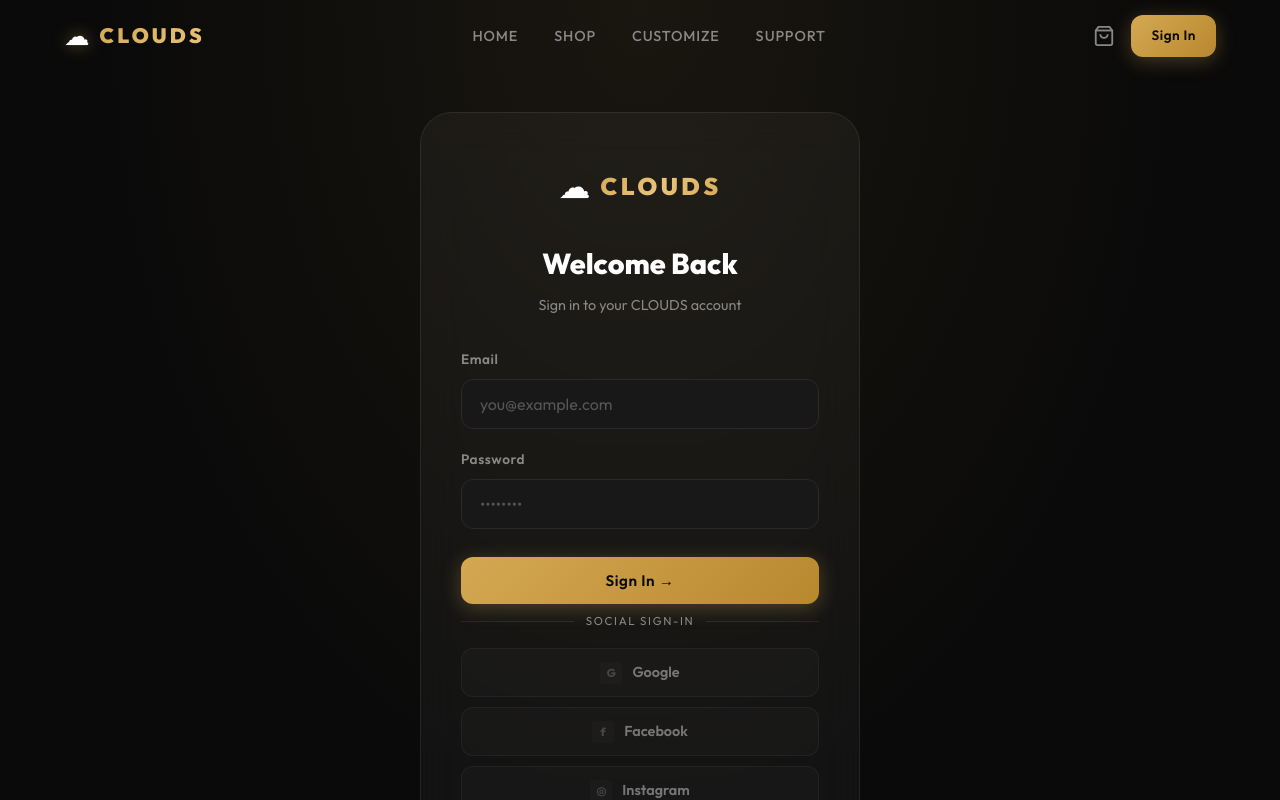
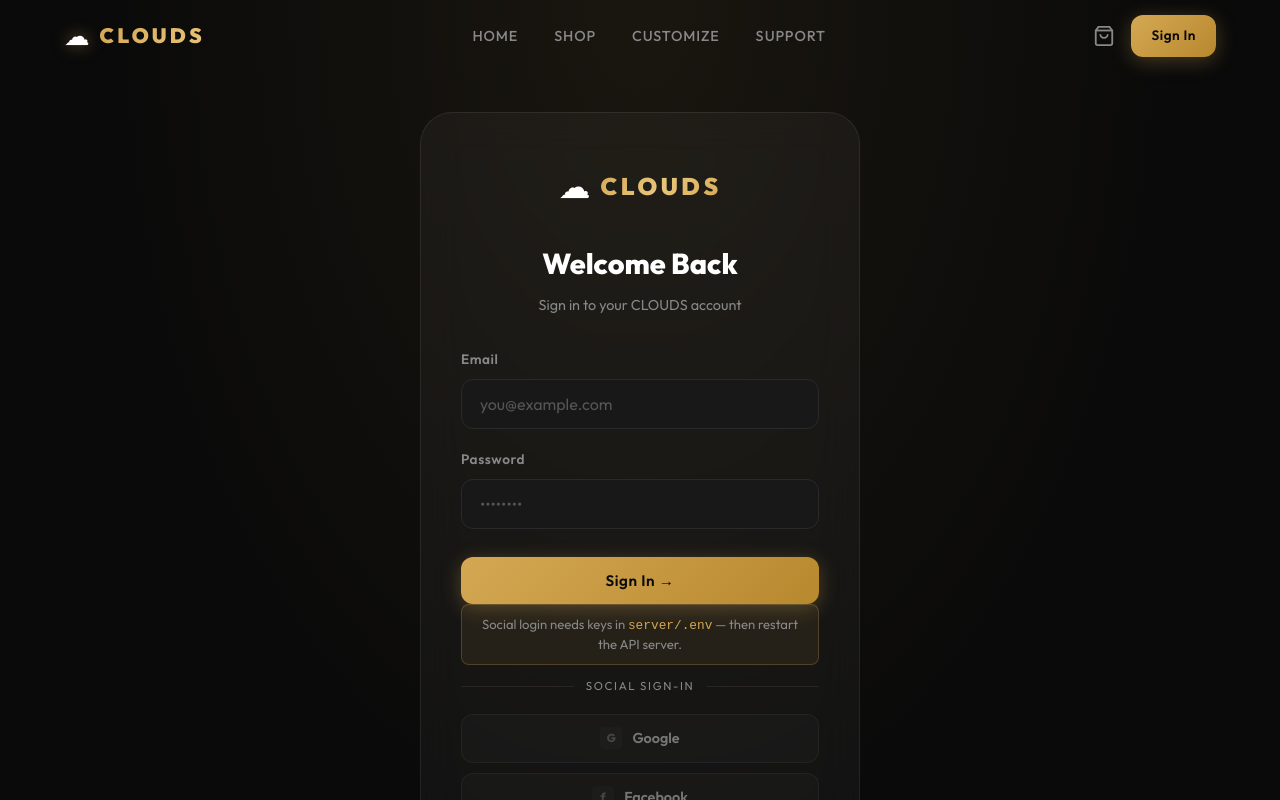
Before and after one commit to Pranith-L/CLOUDS---MOVE-HIGH-LIKE-CLOUDS, a React (Vite) app in the folder client/: page /login in a window 1280 px wide. Shown: the top 800 px of the page. Built offline with nearby package versions, Linux system fonts and the light colour scheme; no server answers.

Commit message:
latest changes

```diff
--- a/client/src/components/OAuthButtons.jsx
+++ b/client/src/components/OAuthButtons.jsx
@@ -13,6 +13,11 @@ export default function OAuthButtons() {
 
   return (
     <div className="oauth-wrap">
+      {!any && (
+        <p className="oauth-hint">
+          Social login needs keys in <code>server/.env</code> — then restart the API server.
+        </p>
+      )}
       <div className="oauth-divider">
         <span>{any ? 'Or continue with' : 'Social sign-in'}</span>
       </div>
--- a/client/src/pages/Auth.css
+++ b/client/src/pages/Auth.css
@@ -36,6 +36,18 @@
 .auth-switch a:hover { text-decoration: underline; }
 
 .oauth-wrap { margin-bottom: 8px; }
+.oauth-hint {
+  margin: 0 0 12px;
+  padding: 10px 12px;
+  border-radius: 8px;
+  background: rgba(212, 168, 83, 0.08);
+  border: 1px solid rgba(212, 168, 83, 0.25);
+  color: var(--muted);
+  font-size: 0.82rem;
+  line-height: 1.45;
+  text-align: center;
+}
+.oauth-hint code { color: var(--gold); font-size: 0.8rem; }
 .oauth-divider {
   display: flex; align-items: center; gap: 12px;
   color: var(--muted); font-size: 0.72rem;
```
Also changed, not shown: 1 other file (tests, documents, lock files or other folders).
